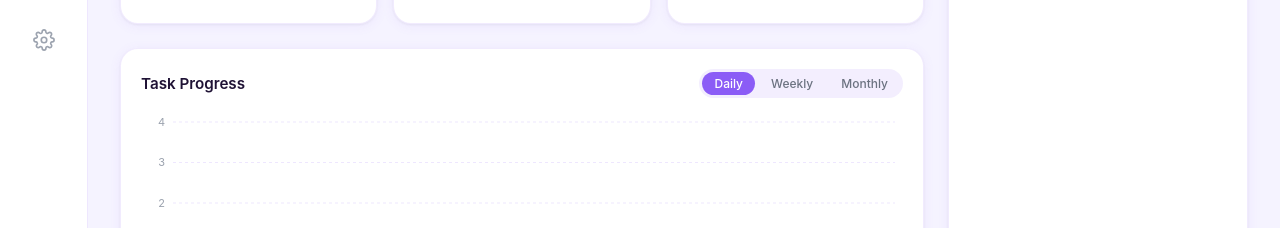
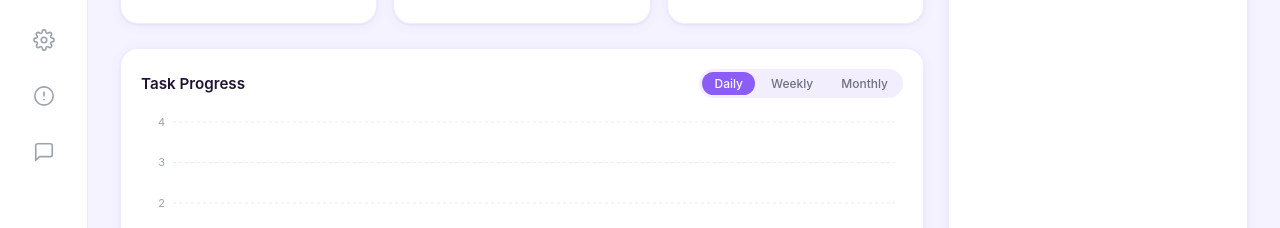
Before and after one commit to ziu222/react-todo, a React (Vite) app in the folder to-do app/: page / in a window 1280 px wide. Shown: the part 242-470 px from the top of the page. Built offline with nearby package versions, Linux system fonts and the light colour scheme.

Commit message:
feat(nav): add About and Contact links to Sidebar

```diff
--- a/to-do app/src/components/layout/Sidebar.tsx
+++ b/to-do app/src/components/layout/Sidebar.tsx
@@ -58,11 +58,31 @@ function IconSun() {
   )
 }
 
+function IconInfo() {
+  return (
+    <svg viewBox="0 0 24 24" fill="none" stroke="currentColor" strokeWidth="1.8" strokeLinecap="round" strokeLinejoin="round">
+      <circle cx="12" cy="12" r="10" />
+      <line x1="12" y1="8" x2="12" y2="12" />
+      <line x1="12" y1="16" x2="12.01" y2="16" />
+    </svg>
+  )
+}
+
+function IconContact() {
+  return (
+    <svg viewBox="0 0 24 24" fill="none" stroke="currentColor" strokeWidth="1.8" strokeLinecap="round" strokeLinejoin="round">
+      <path d="M21 15a2 2 0 01-2 2H7l-4 4V5a2 2 0 012-2h14a2 2 0 012 2z" />
+    </svg>
+  )
+}
+
 const NAV_LINKS = [
   { to: '/',         label: 'Dashboard', Icon: IconDashboard },
   { to: '/timeline', label: 'Timeline',  Icon: IconTimeline  },
   { to: '/tasks',    label: 'Tasks',     Icon: IconTasks     },
   { to: '/settings', label: 'Settings',  Icon: IconSettings  },
+  { to: '/about',    label: 'About',     Icon: IconInfo      },
+  { to: '/contact',  label: 'Contact',   Icon: IconContact   },
 ]
 
 export default function Sidebar() {
```
